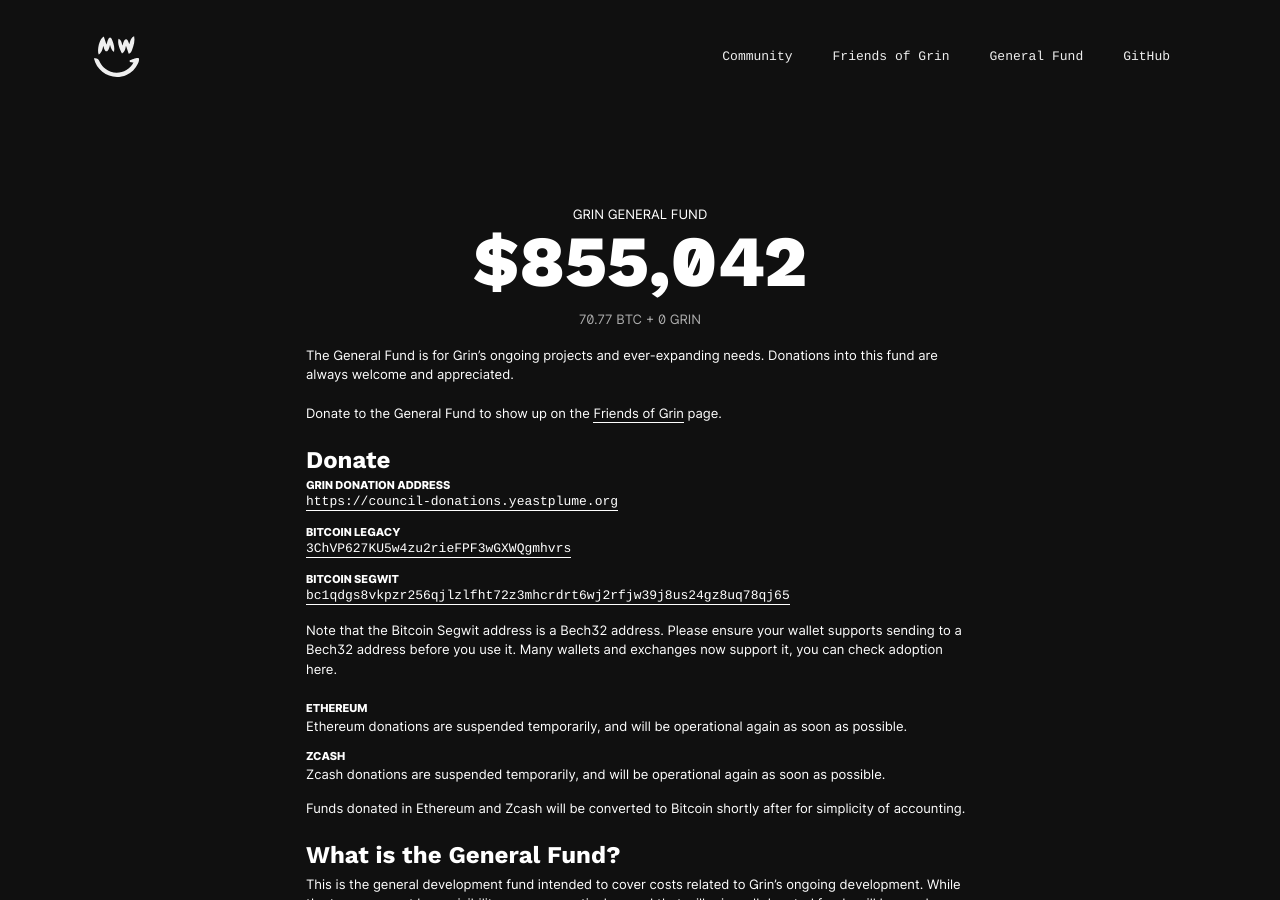
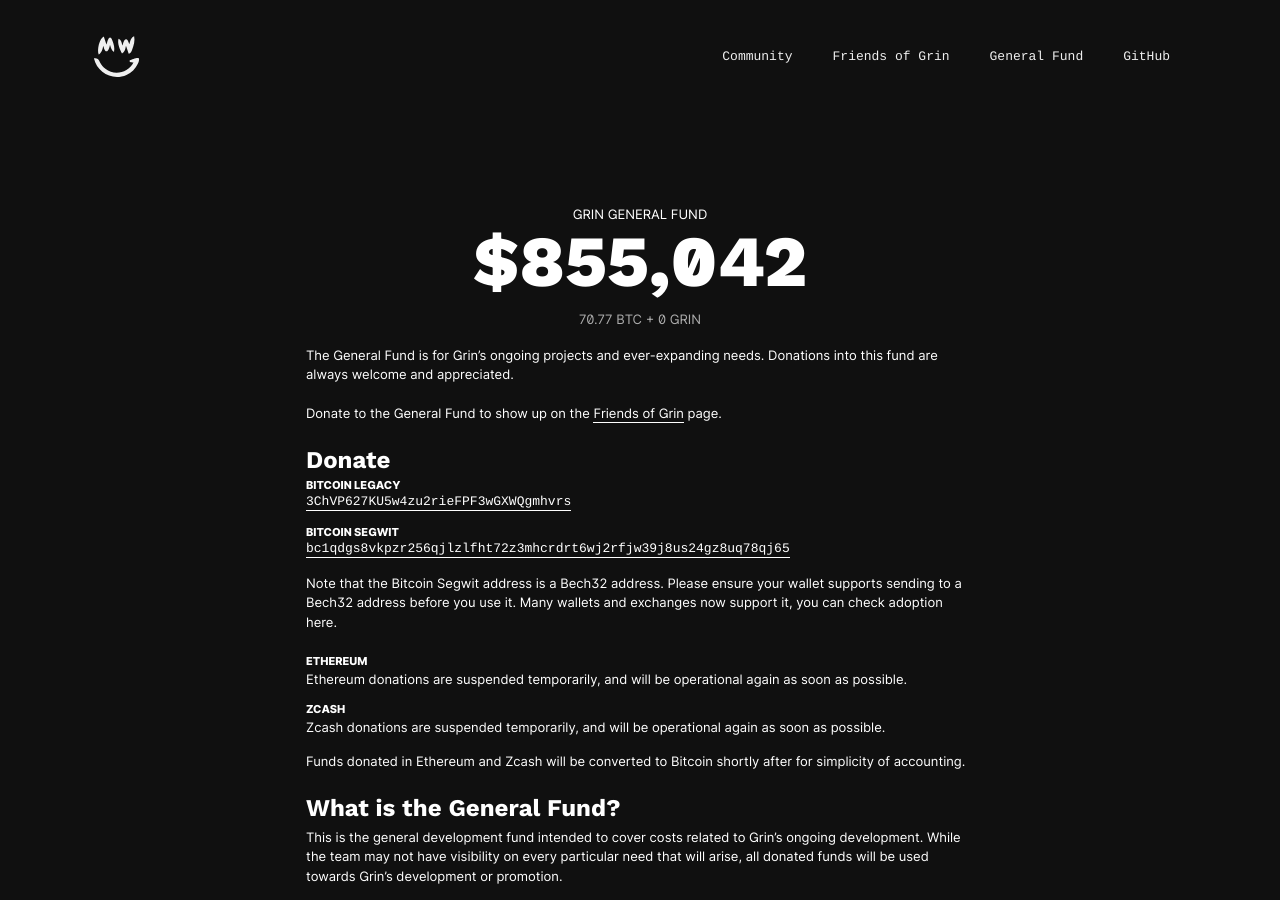
Before and after one commit to mimblewimble/site, a Jekyll site: the page built from fund.html, in a window 1280 px wide and 900 px high. Built offline with Jekyll 4.4.1, drawn with Linux system fonts in a browser that asks for light colours; nearby versions of some CDN libraries.

Commit message:
Remove Bad and Unneeded Address
The 'Grin Donation Address' led to a yeastplume.org page which is invalid.  Suggest any replacement method be self hosted on grin.mw.

```diff
--- a/fund.html
+++ b/fund.html
@@ -15,8 +15,6 @@
       Donate to the General Fund to show up on the <a href="/friends">Friends of Grin</a> page.
     </p>
     <h3>Donate</h3>
-    <small class="fund-donation-type">GRIN DONATION ADDRESS</small>
-    <a href="https://council-donations.yeastplume.org/" class="fund-address">https://council-donations.yeastplume.org</a>
     <small class="fund-donation-type">BITCOIN LEGACY</small>
     <a href="https://live.blockcypher.com/btc/address/3ChVP627KU5w4zu2rieFPF3wGXWQgmhvrs/" class="fund-address">3ChVP627KU5w4zu2rieFPF3wGXWQgmhvrs</a>
     <small class="fund-donation-type">BITCOIN SEGWIT</small>
```
